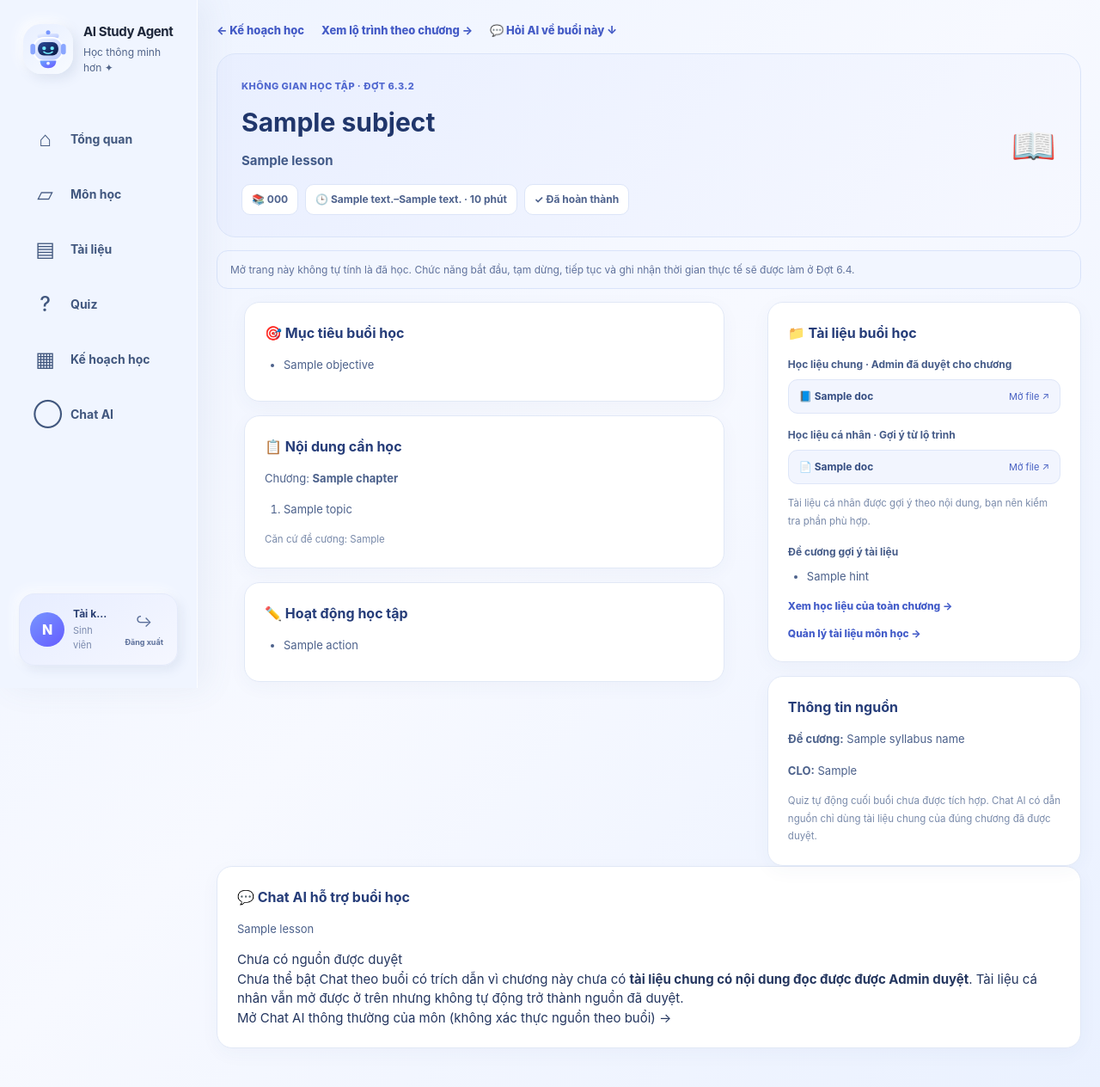
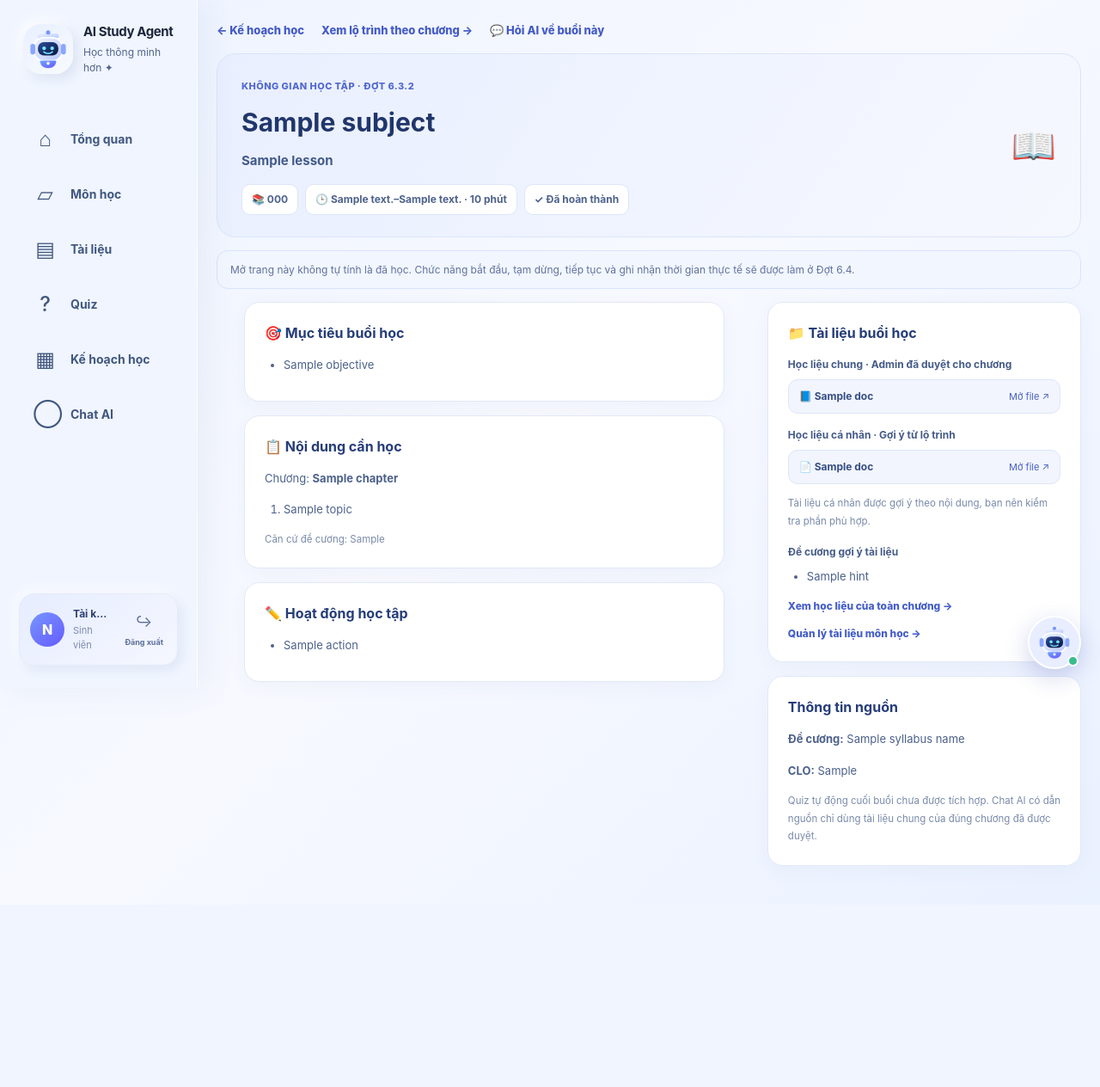
Before and after one commit to nguyencongthanh09102005-beep/AI-Study-Agent, a Flask app: template templates/study_session.html in a window 1280 px wide. Shown: the whole page at 86% size. After the commit the page ends 1007 px from the top, so only its background shows below. Run offline with Flask 3, Linux system fonts and the light colour scheme; the template is opened without the code that fills it: most values are stand-ins (such as "Sample title", 1, 10 or a date in 2020).

Commit message:
feat(chat): add shared draggable AI bubble shell and replace study-room chat panel

```diff
--- /dev/null
+++ b/static/css/ai_bubble.css
@@ -0,0 +1,81 @@
+/* Phase 6.3.3: one draggable AI companion across student web pages. */
+.floating-ai-root{position:relative;z-index:12000;font-family:inherit}
+.floating-ai-root [hidden]{display:none!important}
+.floating-ai-bubble{
+ position:fixed;right:22px;bottom:22px;width:62px;height:62px;
+ border:2px solid #fff;border-radius:50%;background:#e8edff;
+ box-shadow:0 9px 28px rgba(57,75,175,.24);padding:8px;
+ cursor:grab;touch-action:none;user-select:none;display:grid;place-items:center;
+ z-index:12003;transition:box-shadow .16s ease,scale .16s ease;
+}
+.floating-ai-bubble:active{cursor:grabbing}
+.floating-ai-bubble:focus-visible,.floating-ai-close:focus-visible{outline:3px solid #6b80fd;outline-offset:2px}
+.floating-ai-bubble:hover{box-shadow:0 12px 32px rgba(57,75,175,.32);scale:1.04}
+.floating-ai-bubble img{height:100%;width:100%;object-fit:contain;pointer-events:none}
+.floating-ai-online{position:absolute;right:1px;bottom:1px;width:13px;height:13px;border:2px solid white;border-radius:50%;background:#38bc8e}
+.floating-ai-panel{
+ position:fixed;right:20px;bottom:18px;width:min(420px,calc(100vw - 32px));
+ height:min(640px,calc(100dvh - 35px));z-index:12002;
+ display:flex;flex-direction:column;min-height:310px;overflow:hidden;
+ background:#fff;border:1px solid #dae3f7;border-radius:20px;
+ box-shadow:0 18px 65px rgba(35,55,112,.22);color:#2d4375;
+}
+.floating-ai-root[data-side="left"] .floating-ai-panel{right:auto;left:20px}
+.floating-ai-header{display:flex;gap:10px;align-items:center;padding:13px 14px;border-bottom:1px solid #e5eafb;background:#f5f7ff}
+.floating-ai-header>img{height:39px;width:39px;background:#e5edff;padding:5px;border-radius:13px}
+.floating-ai-heading{display:grid;min-width:0;flex:1;gap:3px}
+.floating-ai-heading strong{color:#243a74;font-size:14px;font-weight:850}
+.floating-ai-heading small{color:#687da7;font-size:11px;white-space:nowrap;overflow:hidden;text-overflow:ellipsis}
+.floating-ai-close{width:32px;height:32px;display:grid;place-items:center;border:0;border-radius:9px;background:#e9eefe;color:#435a91;cursor:pointer;font-size:24px}
+.floating-ai-mode{flex:none;padding:10px 13px;background:#eef3ff;border-bottom:1px solid #e3eafa;color:#4e659b;font-size:11px;line-height:1.6}
+.floating-ai-mode.warning{background:#fff5e7;color:#855c20}
+.floating-ai-course-label{display:flex;align-items:center;gap:8px;padding:9px 12px;font-size:11px;font-weight:800;color:#4e6596}
+.floating-ai-course-label>select{flex:1;min-width:0;padding:8px;border-radius:9px;border:1px solid #cedbf3;background:#fff;color:#304a7a}
+.floating-ai-messages{flex:1;min-height:0;overflow:auto;padding:14px 12px;display:flex;flex-direction:column;gap:11px;background:#f7f9ff;overscroll-behavior:contain}
+.floating-ai-empty{margin:auto;color:#7183a5;font-size:12px;text-align:center;line-height:1.65}
+.floating-ai-message{max-width:95%;border-radius:13px;border:1px solid #dce5fb;background:#fff;padding:11px 13px;color:#2c4479;font-size:12.5px;line-height:1.65;overflow-wrap:anywhere;align-self:flex-start}
+.floating-ai-message.user{align-self:flex-end;background:#e6edff;border-color:#cbd7ff}
+.floating-ai-message.error{background:#fff4e3;border-color:#edcf9e}
+.floating-ai-message>strong{display:block;font-size:11px;margin-bottom:6px;color:#5a6da4}
+.floating-ai-message.user>strong{text-align:right}
+.floating-ai-message-body{min-width:0;line-height:1.65;white-space:pre-wrap}
+.floating-ai-message-body.chat-markdown{white-space:normal}
+.floating-ai-message-body.chat-markdown p{margin:0 0 9px;white-space:pre-wrap}
+.floating-ai-message-body.chat-markdown p:last-child{margin-bottom:0}
+.floating-ai-message-body.chat-markdown h4{font-size:13px;margin:11px 0 5px;color:#2b437b}
+.floating-ai-message-body.chat-markdown ul,.floating-ai-message-body.chat-markdown ol{padding-left:22px;margin:6px 0 10px}
+.floating-ai-message-body.chat-markdown li{margin:4px 0}
+.floating-ai-message-body.chat-markdown strong{color:#263f78;font-weight:850}
+.floating-ai-message-body.chat-markdown code{background:#e8eefb;padding:1px 4px;border-radius:4px;font-size:12px}
+.floating-ai-message-body .chat-code-wrap{overflow-x:auto;max-width:100%;border:1px solid #dce4f9;border-radius:9px;margin:8px 0}
+.floating-ai-message-body pre{overflow:auto;margin:0;padding:10px;background:#eef2fa}
+.floating-ai-message-body .chat-code-title{font-size:10px;font-weight:800;padding:6px 10px;background:#e3ebfa}
+.floating-ai-message-body .chat-table-scroll{max-width:100%;overflow-x:auto;border:1px solid #dce3f7;border-radius:10px;margin:10px 0}
+.floating-ai-message-body .chat-data-table{border-collapse:collapse;min-width:320px;width:100%;font-size:11px}
+.floating-ai-message-body .chat-data-table th,.floating-ai-message-body .chat-data-table td{border:1px solid #dce3f7;text-align:left;vertical-align:top;padding:7px 9px}
+.floating-ai-message-body .chat-data-table th{background:#eaf0ff;color:#344b83}
+.floating-ai-message-body .chat-math-block{overflow-x:auto;padding:6px 0}
+.floating-ai-message-body .chat-formula-fallback,.floating-ai-message-body .chat-formula{display:inline-block;white-space:nowrap;font-family:Cambria,Georgia,serif;font-size:1.08em}
+.floating-ai-message-body .chat-math-fraction{display:inline-grid;vertical-align:middle;text-align:center;line-height:1.15}
+.floating-ai-message-body .chat-math-fraction>span:first-child{border-bottom:1px solid;padding:0 3px}
+.floating-ai-message-body .chat-math-fraction>span:last-child{padding:0 3px}
+.floating-ai-message-body .chat-math-text{font-family:inherit}
+.floating-ai-sources{font-size:10px;border-top:1px solid #dee7f7;padding-top:8px;margin-top:9px}
+.floating-ai-sources a{display:block;overflow-wrap:anywhere;color:#3a5dc1;margin:5px 0}
+.floating-ai-compose{flex:none;padding:11px 12px;border-top:1px solid #e4eafa;background:#fff}
+.floating-ai-compose textarea{width:100%;box-sizing:border-box;resize:vertical;min-height:52px;max-height:110px;padding:10px 11px;border:1px solid #ccd9f7;border-radius:11px;font-family:inherit;font-size:12px;color:#30487b;line-height:1.5}
+.floating-ai-compose textarea:focus{outline:2px solid #8ba0f4;outline-offset:1px}
+.floating-ai-compose-footer{display:flex;align-items:center;justify-content:space-between;gap:9px;margin-top:7px}
+.floating-ai-compose-footer span{font-size:10.5px;color:#6c81a6}
+.floating-ai-compose-footer button{border:0;padding:9px 14px;border-radius:10px;background:linear-gradient(135deg,#6e90ff,#6457f5);color:#fff;font-size:12px;font-weight:850;cursor:pointer}
+.floating-ai-compose-footer button:disabled{opacity:.5;cursor:not-allowed}
+.floating-ai-full-link{flex:none;display:block;text-align:center;font-size:11px;font-weight:800;color:#4a64c6;background:#f1f5ff;padding:9px;text-decoration:none}
+.floating-ai-full-link:hover{text-decoration:underline}
+.study-room-nav .study-room-ai-open{border:0;background:transparent;padding:0;color:#445bc6;font-size:13px;font-weight:800;cursor:pointer}
+.study-room-nav .study-room-ai-open:hover{text-decoration:underline}
+@media(max-width:600px){
+ .floating-ai-bubble{width:54px;height:54px}
+ .floating-ai-panel{width:100vw;height:100dvh;max-height:100dvh;min-height:0;border-radius:0;left:0!important;right:0!important;top:0;bottom:0}
+ .floating-ai-root[data-side="left"] .floating-ai-panel{left:0}
+}
+@media(prefers-reduced-motion:reduce){.floating-ai-bubble{transition:none}}
--- a/templates/base.html
+++ b/templates/base.html
@@ -11,6 +11,9 @@
   <link rel="stylesheet" href="{{ url_for('static', filename='css/readability.css') }}">
   <link rel="stylesheet" href="{{ url_for('static', filename='css/sidebar_account.css') }}">
   <link rel="stylesheet" href="{{ url_for('static', filename='css/topbar_cleanup.css') }}">
+  {% if page not in ['chat', 'admin'] %}
+  <link rel="stylesheet" href="{{ url_for('static', filename='css/ai_bubble.css') }}">
+  {% endif %}
   {% if page == 'chat' %}
   <link rel="stylesheet" href="{{ url_for('static', filename='css/chat_stage1.css') }}">
   <link rel="stylesheet" href="{{ url_for('static', filename='css/chat_stage2.css') }}">
@@ -104,9 +107,49 @@
   </div>
 </div>
 
+{% if page not in ['chat', 'admin'] %}
+<div id="floatingAiRoot" class="floating-ai-root">
+  <button type="button" id="floatingAiBubble" class="floating-ai-bubble" aria-label="Mở trợ lý AI nổi. Kéo để di chuyển." aria-controls="floatingAiPanel" aria-expanded="false" title="Kéo để di chuyển · Nhấn để mở">
+    <img src="{{ url_for('static', filename='images/ai-robot.svg') }}" alt="" draggable="false">
+    <span class="floating-ai-online" aria-hidden="true"></span>
+  </button>
+  <section id="floatingAiPanel" class="floating-ai-panel" role="dialog" aria-modal="false" aria-label="Trợ lý AI Study Agent" hidden>
+    <header class="floating-ai-header">
+      <img src="{{ url_for('static', filename='images/ai-robot.svg') }}" alt="" draggable="false">
+      <div class="floating-ai-heading">
+        <strong>AI Study Agent</strong>
+        <small id="floatingAiScope">Trợ lý học tập theo môn</small>
+      </div>
+      <button type="button" id="floatingAiClose" class="floating-ai-close" aria-label="Thu nhỏ Chat AI">−</button>
+    </header>
+    <div id="floatingAiMode" class="floating-ai-mode" role="status" aria-live="polite">Đang tải trợ lý...</div>
+    <label id="floatingAiCourseLabel" class="floating-ai-course-label" for="floatingAiCourse">
+      Chọn môn học
+      <select id="floatingAiCourse" aria-label="Chọn môn để hỏi AI"></select>
+    </label>
+    <div id="floatingAiMessages" class="floating-ai-messages" role="log" aria-live="polite" aria-label="Lịch sử Chat AI">
+      <p class="floating-ai-empty">Chọn môn hoặc mở một buổi học để trò chuyện với AI.</p>
+    </div>
+    <form id="floatingAiForm" class="floating-ai-compose">
+      <label class="sr-only" for="floatingAiInput">Nhập câu hỏi cho AI</label>
+      <textarea id="floatingAiInput" rows="2" maxlength="500" placeholder="Hỏi AI về bài đang học..." required disabled></textarea>
+      <div class="floating-ai-compose-footer">
+        <span id="floatingAiStatus" role="status" aria-live="polite">Đang kết nối...</span>
+        <button type="submit" id="floatingAiSend" disabled>Gửi ➤</button>
+      </div>
+    </form>
+    <a id="floatingAiFullChat" class="floating-ai-full-link" href="{{ url_for('chat') }}">Mở Chat AI đầy đủ ↗</a>
+  </section>
+</div>
+{% endif %}
+
 <script src="{{ url_for('static', filename='js/app.js') }}"></script>
 <script src="{{ url_for('static', filename='js/confirm-modal.js') }}"></script>
 <script src="{{ url_for('static', filename='js/mockup.js') }}"></script>
+{% if page not in ['chat', 'admin'] %}
+<script src="{{ url_for('static', filename='js/chat_format.js') }}"></script>
+<script src="{{ url_for('static', filename='js/ai_bubble.js') }}"></script>
+{% endif %}
 {% block scripts %}{% endblock %}
 </body>
 </html>
--- a/templates/study_session.html
+++ b/templates/study_session.html
@@ -5,10 +5,11 @@
 {% block page_styles %}<link rel="stylesheet" href="{{ url_for('static', filename='css/study_session.css') }}">{% endblock %}
 {% block content %}
 <div class="study-room">
+  <div id="studyRoomAiContext" hidden data-task-id="{{ task.id }}" data-subject-id="{{ subject.id }}" data-chapter-number="{{ lesson.unit_id }}" data-lesson-title="{{ lesson.title|e }}" data-chat-enabled="{{ '1' if chat_ready else '0' }}"></div>
   <nav class="study-room-nav" aria-label="Điều hướng buổi học">
     <a href="{{ url_for('study_plan', subject_id=subject.id) }}">← Kế hoạch học</a>
     <a href="{{ url_for('course_path.learning_path', subject_id=subject.id) }}">Xem lộ trình theo chương →</a>
-    <a href="#studyRoomChat">💬 Hỏi AI về buổi này ↓</a>
+    <button type="button" class="study-room-ai-open" data-open-floating-ai>💬 Hỏi AI về buổi này</button>
   </nav>
   <header class="study-room-hero">
     <div>
@@ -53,7 +54,7 @@
         {% if shared_docs %}
           <h4>Học liệu chung · Admin đã duyệt cho chương</h4>
           <div class="study-room-files">{% for doc in shared_docs %}
-            <a href="{{ doc.link }}" target="_blank" rel="noopener noreferrer"><span>📘 {{ doc.name }}</span><small>Mở file ↗</small></a>
+            <a href="{{ doc.link }}" data-ai-approved-source="{{ doc.name|e }}" target="_blank" rel="noopener noreferrer"><span>📘 {{ doc.name }}</span><small>Mở file ↗</small></a>
           {% endfor %}</div>
         {% endif %}
         {% if private_docs %}
@@ -81,44 +82,6 @@
       </section>
     </aside>
   </div>
-  <section class="study-room-card study-room-chat" id="studyRoomChat"
-           data-task-id="{{ task.id }}" data-subject-id="{{ subject.id }}"
-           data-chapter-number="{{ lesson.unit_id }}"
-           data-chat-enabled="{{ '1' if chat_ready else '0' }}"
-           aria-label="Chat AI hỗ trợ buổi học">
-    <div class="study-room-chat-heading">
-      <div>
-        <h3>💬 Chat AI hỗ trợ buổi học</h3>
-        <p class="study-room-chat-subtitle">{{ lesson.title }}</p>
-      </div>
-      <span class="study-room-chat-status" id="studyRoomChatStatus" role="status" aria-live="polite">
-        {{ 'Đang xác thực học liệu...' if chat_ready else 'Chưa có nguồn được duyệt' }}
-      </span>
-    </div>
-    {% if chat_ready %}
-      <p class="study-room-chat-info">AI chỉ dùng tài liệu chung <strong>đã được Admin duyệt</strong> cho Chương {{ lesson.unit_id }}, và tập trung vào các tiểu mục của buổi này. Câu trả lời phải có trích dẫn từ nguồn.</p>
-      <div class="study-room-chat-messages" id="studyRoomChatMessages" role="log" aria-live="polite">
-        <p class="study-room-chat-empty">Đang tải hội thoại của riêng buổi này...</p>
-      </div>
-      <form id="studyRoomChatForm" class="study-room-chat-form">
-        <label for="studyRoomChatQuestion">Câu hỏi về nội dung buổi học</label>
-        <textarea id="studyRoomChatQuestion" rows="3" maxlength="500"
-                  placeholder="Ví dụ: Giải thích tiểu mục đầu tiên trong buổi này..." required disabled></textarea>
-        <div class="study-room-chat-actions">
-          <small>Tối đa 500 ký tự · Có lưu vào lịch sử Chat AI của môn, nhưng tách ngữ cảnh theo buổi.</small>
-          <button type="submit" id="studyRoomChatSend" disabled>Gửi câu hỏi →</button>
-        </div>
-      </form>
-    {% else %}
-      <div class="study-room-chat-unavailable" role="note">
-        Chưa thể bật Chat theo buổi có trích dẫn vì chương này chưa có <strong>tài liệu chung có nội dung đọc được được Admin duyệt</strong>.
-        Tài liệu cá nhân vẫn mở được ở trên nhưng không tự động trở thành nguồn đã duyệt.
-      </div>
-      <a class="study-room-chat-free" href="{{ url_for('chat', subject_id=subject.id) }}">Mở Chat AI thông thường của môn (không xác thực nguồn theo buổi) →</a>
-    {% endif %}
-  </section>
+
 </div>
 {% endblock %}
-{% block scripts %}
-<script src="{{ url_for('static', filename='js/study_session_chat.js') }}"></script>
-{% endblock %}
```
